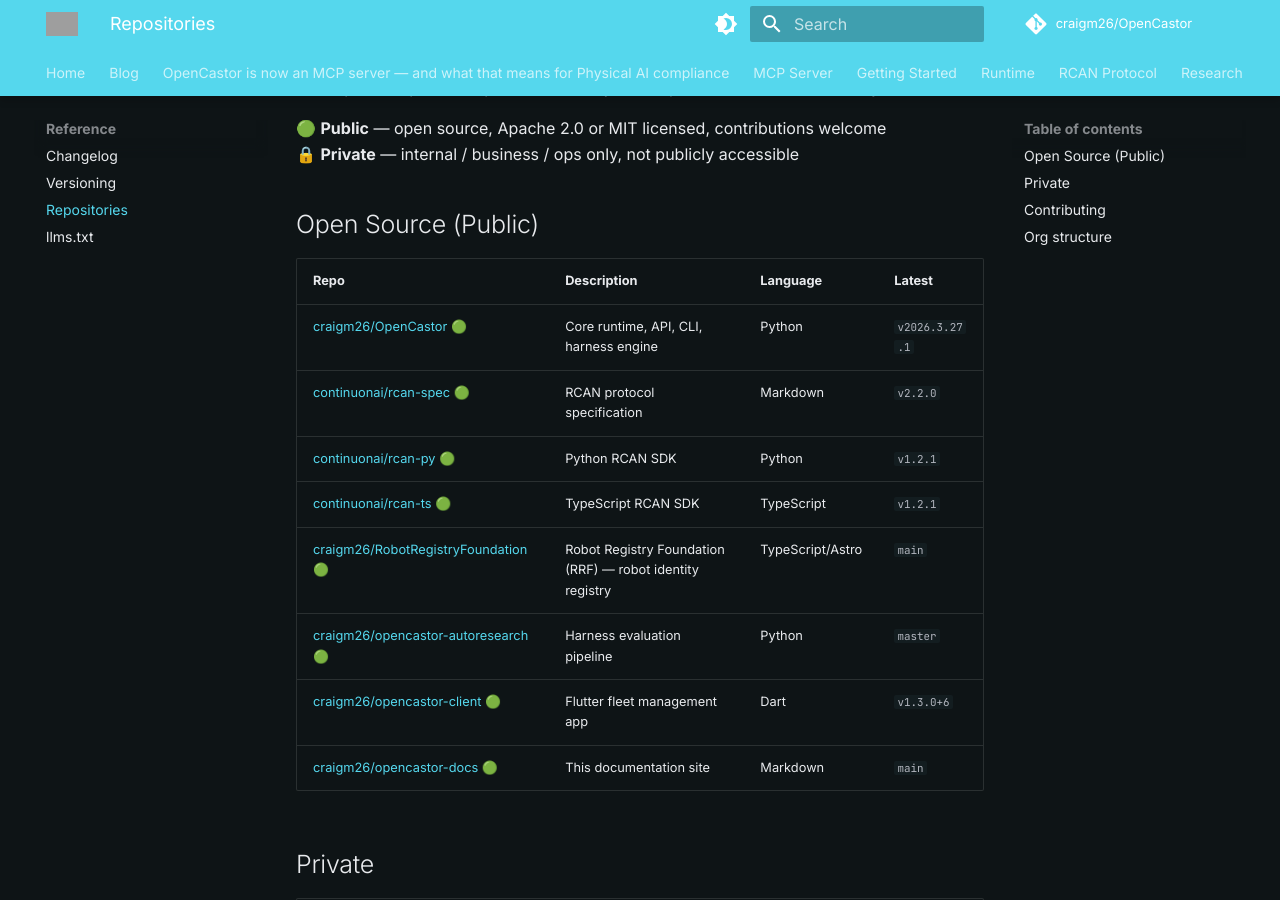
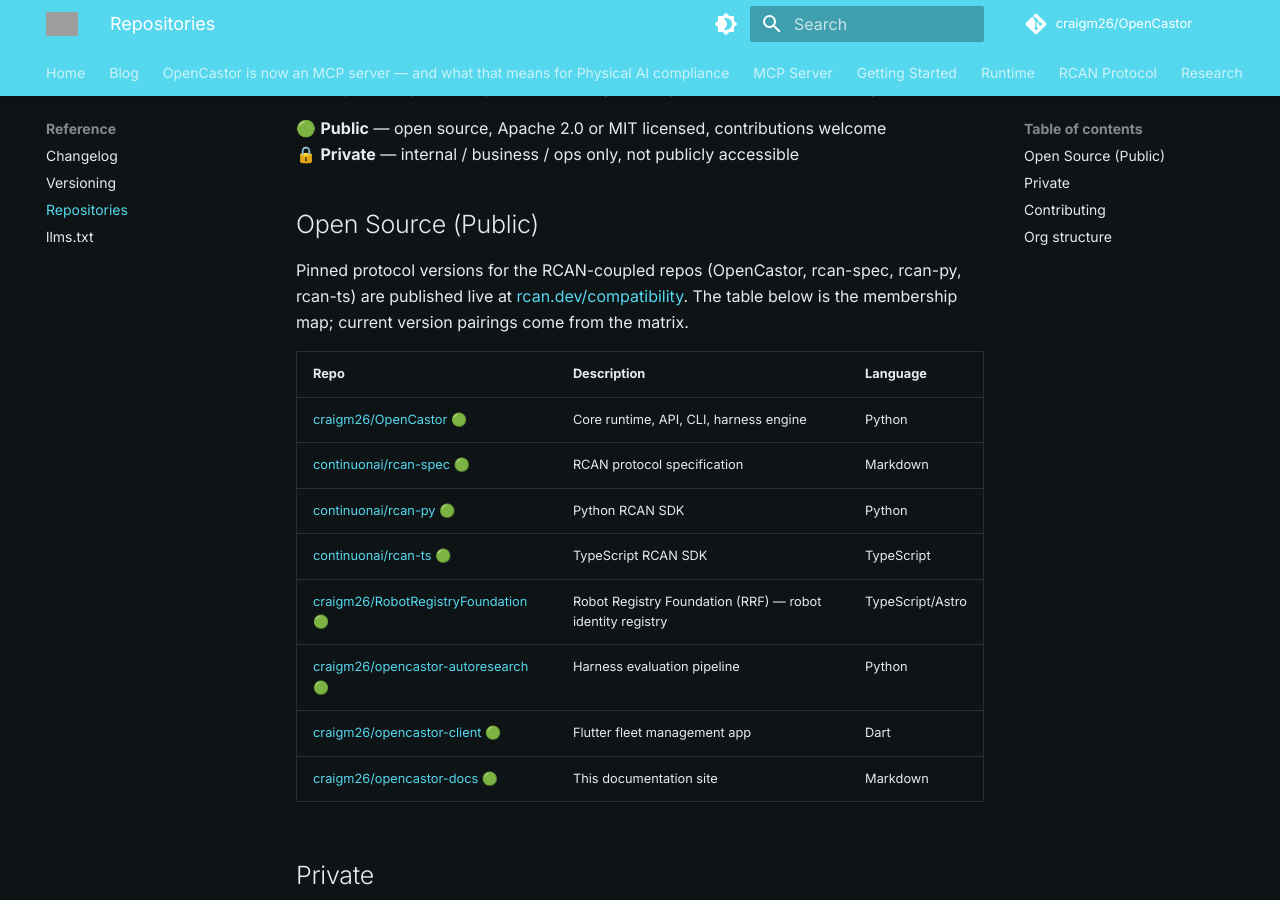
Before and after one commit to craigm26/opencastor-docs, an MkDocs documentation site: the page built from docs/repositories.md, in a window 1280 px wide and 900 px high, scrolled down 194 px. Built offline with MkDocs 1.6.1 and Material for MkDocs 9.7.7, drawn with Linux system fonts in a browser that asks for light colours; comment, search, counter and statistics services are not loaded; the version menu is left out; grey boxes are pictures that could not be loaded.

Commit message:
docs: extend Phase 5 sweep to versioning + repositories pages
Spec compliance review of PR #1 surfaced two regex-blind-spot files
the lint missed:

- docs/reference/versioning.md: "Current: v2.2.0" + per-SDK "v1.2.1
  implements RCAN spec v2.2" lines + the static "Compatibility matrix"
  table with version pairings — all replaced with matrix link to
  rcan.dev/compatibility (the live signed source).
- docs/repositories.md: "Latest" column with hardcoded SDK + spec
  versions retired; pinned versions now flow from the matrix.
- docs/index.md: minor cosmetic — "Where OpenCastor sits in the
  OpenCastor stack" → "Where OpenCastor sits in the stack" (drop
  redundancy).

These were caught by spec compliance review, not by the lint regex
(no "RCAN[ -]vN.N" or matching pattern in their phrasing). Same
defect class as Phase 4 PR 2's CLAUDE.md + rcan-integration.md —
markdown / table-cell context broke the regex match.

mkdocs build --strict clean. lint 0 hits.

```diff
--- a/docs/repositories.md
+++ b/docs/repositories.md
@@ -7,16 +7,18 @@ A complete map of the OpenCastor ecosystem repositories and their visibility.
 
 ## Open Source (Public)
 
-| Repo | Description | Language | Latest |
-|---|---|---|---|
-| [craigm26/OpenCastor](https://github.com/craigm26/OpenCastor) 🟢 | Core runtime, API, CLI, harness engine | Python | `v2026.3.27.1` |
-| [continuonai/rcan-spec](https://github.com/continuonai/rcan-spec) 🟢 | RCAN protocol specification | Markdown | `v2.2.0` |
-| [continuonai/rcan-py](https://github.com/continuonai/rcan-py) 🟢 | Python RCAN SDK | Python | `v1.2.1` |
-| [continuonai/rcan-ts](https://github.com/continuonai/rcan-ts) 🟢 | TypeScript RCAN SDK | TypeScript | `v1.2.1` |
-| [craigm26/RobotRegistryFoundation](https://github.com/craigm26/RobotRegistryFoundation) 🟢 | Robot Registry Foundation (RRF) — robot identity registry | TypeScript/Astro | `main` |
-| [craigm26/opencastor-autoresearch](https://github.com/craigm26/opencastor-autoresearch) 🟢 | Harness evaluation pipeline | Python | `master` |
-| [craigm26/opencastor-client](https://github.com/craigm26/opencastor-client) 🟢 | Flutter fleet management app | Dart | `v1.3.0+6` |
-| [craigm26/opencastor-docs](https://github.com/craigm26/opencastor-docs) 🟢 | This documentation site | Markdown | `main` |
+Pinned protocol versions for the RCAN-coupled repos (OpenCastor, rcan-spec, rcan-py, rcan-ts) are published live at [rcan.dev/compatibility](https://rcan.dev/compatibility). The table below is the membership map; current version pairings come from the matrix.
+
+| Repo | Description | Language |
+|---|---|---|
+| [craigm26/OpenCastor](https://github.com/craigm26/OpenCastor) 🟢 | Core runtime, API, CLI, harness engine | Python |
+| [continuonai/rcan-spec](https://github.com/continuonai/rcan-spec) 🟢 | RCAN protocol specification | Markdown |
+| [continuonai/rcan-py](https://github.com/continuonai/rcan-py) 🟢 | Python RCAN SDK | Python |
+| [continuonai/rcan-ts](https://github.com/continuonai/rcan-ts) 🟢 | TypeScript RCAN SDK | TypeScript |
+| [craigm26/RobotRegistryFoundation](https://github.com/craigm26/RobotRegistryFoundation) 🟢 | Robot Registry Foundation (RRF) — robot identity registry | TypeScript/Astro |
+| [craigm26/opencastor-autoresearch](https://github.com/craigm26/opencastor-autoresearch) 🟢 | Harness evaluation pipeline | Python |
+| [craigm26/opencastor-client](https://github.com/craigm26/opencastor-client) 🟢 | Flutter fleet management app | Dart |
+| [craigm26/opencastor-docs](https://github.com/craigm26/opencastor-docs) 🟢 | This documentation site | Markdown |
 
 ## Private
 
```
Also changed, not shown: docs/index.md (+1 -1 lines), docs/reference/versioning.md (+3 -9 lines).
